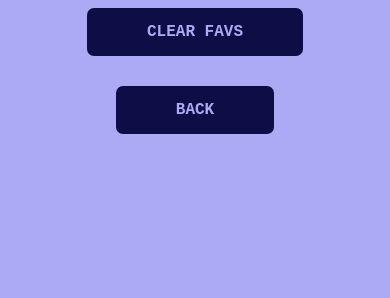
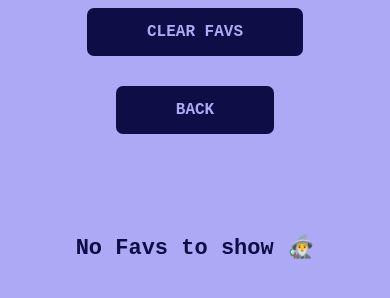
Before and after one commit to prem1835/Random-Jokes-Generator, a plain HTML site: page index.html in a window 390 px wide. Both pictures are taken after a click on the element "OPEN FAVS". Shown: the part 156-454 px from the top of the page. Drawn offline with nearby package versions, Linux system fonts and the light colour scheme.

Commit message:
added empty messagr

```diff
--- a/app.js
+++ b/app.js
@@ -97,6 +97,7 @@ writeFact();
 function writeFact() {
   favText.innerHTML = "";
   localStorage.setItem("fact", JSON.stringify(factList));
+  if (factList.length > 0) {
     factList.forEach((factt, index) => {
       let output = `
           <div class='wrapper'>
@@ -112,6 +113,12 @@ function writeFact() {
           </div>`;
       favText.innerHTML += output;
     });
+  } else {
+    const emptymsg = document.createElement("p");
+    emptymsg.classList.add("emptymsg");
+    emptymsg.textContent = "No Favs to show 🧙‍♂️";
+    favText.appendChild(emptymsg);
+  }
   wrapper = document.querySelectorAll(".wrapper");
   deleteBtn = document.querySelectorAll(".button__delete");
   deletefav();
@@ -136,7 +143,8 @@ function deleteButton(btn, index) {
   wrapper.forEach((el) => {
     el.addEventListener("click", (e) => {
       if (e.target === btn) {
-        el.remove();
+        // el.remove();
+        writeFact();
       }
       wrapper = document.querySelectorAll(".wrapper");
       deleteBtn = document.querySelectorAll(".button__delete");
@@ -154,11 +162,13 @@ function backButton() {
 }
 
 function deletefav() {
+  if (deleteBtn.length > 0) {
     deleteBtn.forEach((btn, index) => {
       btn.addEventListener("click", () => {
         deleteButton(btn, index);
       });
     });
+  }
 }
 deletefav();
 
--- a/style.css
+++ b/style.css
@@ -136,6 +136,11 @@ h2 {
   justify-content: space-between;
   margin-bottom: 70px;
 }
+.emptymsg {
+  text-align: center;
+  font-size: 25px;
+  margin-top: 100px;
+}
 
 @media (max-width: 900px) {
   .container {
@@ -174,4 +179,9 @@ h2 {
     top: 35%;
     left: 30%;
   }
+  .emptymsg {
+    text-align: center;
+    font-size: 22px;
+    margin-top: 70px;
+  }
 }
```
Lines whose indentation alone changed are shown as unchanged.
